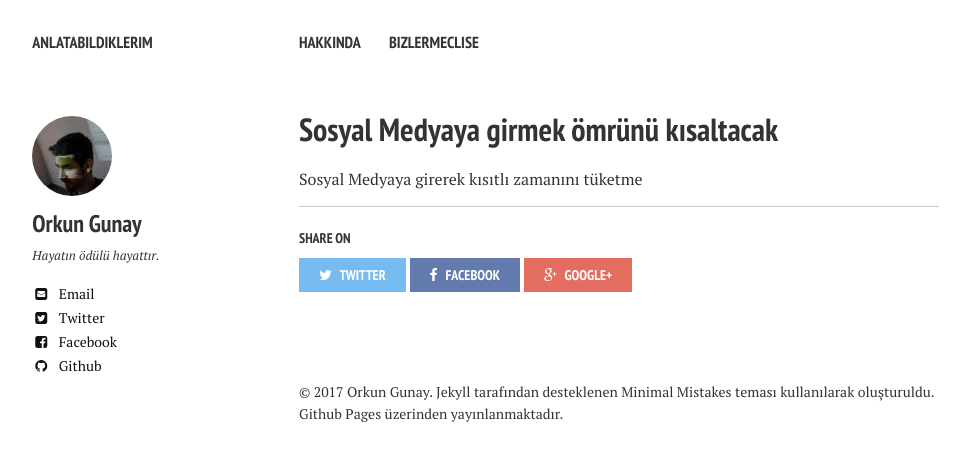
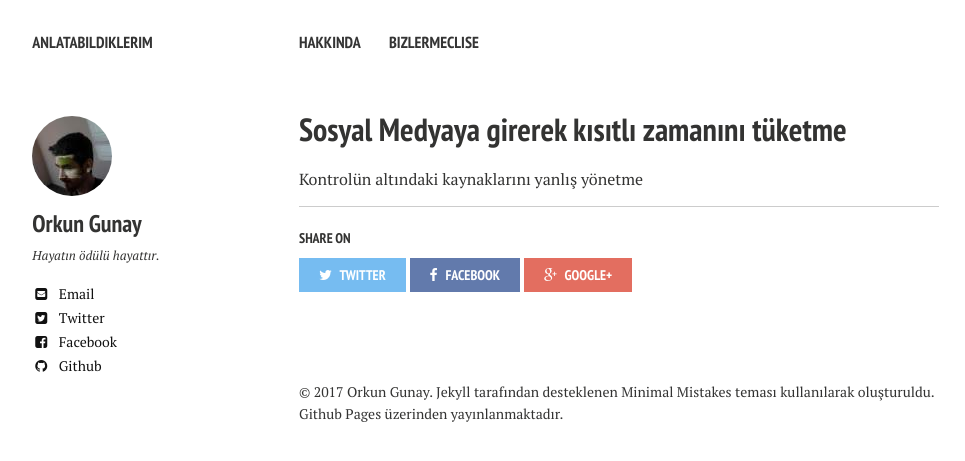
Before and after one commit to teomang/ogny.github.io, a Jekyll site: the page built from bir-daha-dusun/index.html, in a window 1280 px wide. Shown: the top 461 px of the page, without its empty margins (21-986 px from the left). Built offline with Jekyll 4.4.1, drawn with Linux system fonts in a browser that asks for light colours; nearby versions of some CDN libraries.

Commit message:
no to social media

```diff
--- a/bir-daha-dusun/index.html
+++ b/bir-daha-dusun/index.html
@@ -1,6 +1,6 @@
 ---
 layout: page
-title: Sosyal Medyaya girmek ömrünü kısaltacak
+title: Sosyal Medyaya girerek kısıtlı zamanını tüketme
 date: 2017-01-01T02:16:31+02:00
 modified:
 excerpt:
@@ -9,4 +9,4 @@ image:
   feature:
 ---
 
-Sosyal Medyaya girerek kısıtlı zamanını tüketme
+Kontrolün altındaki kaynaklarını yanlış yönetme
```
